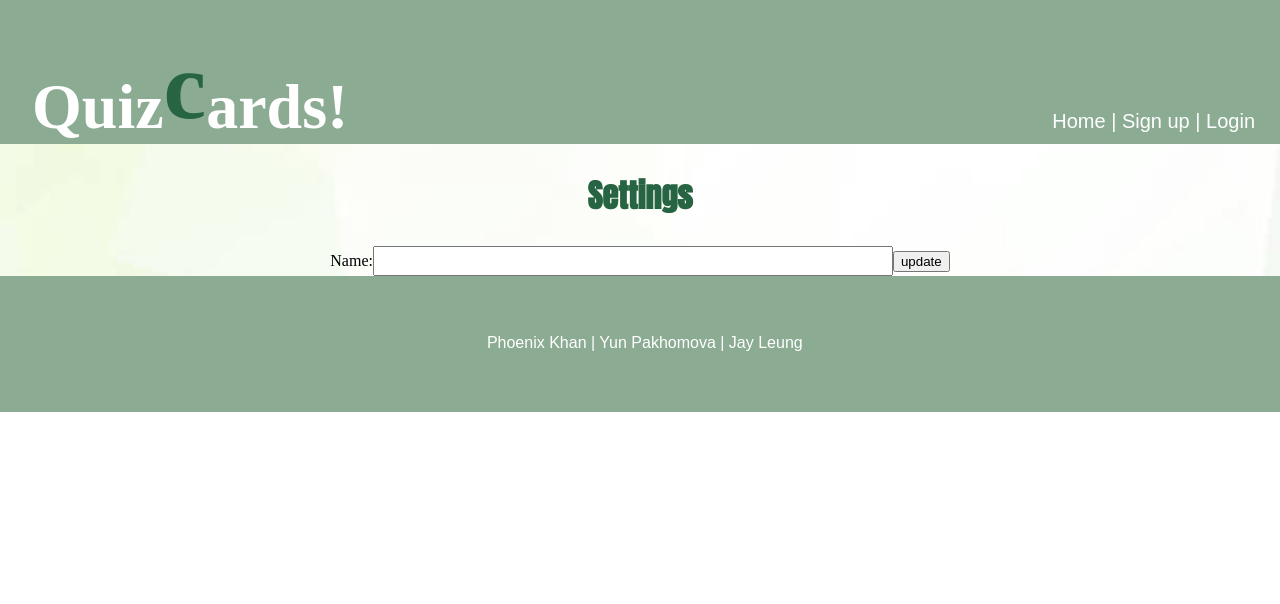
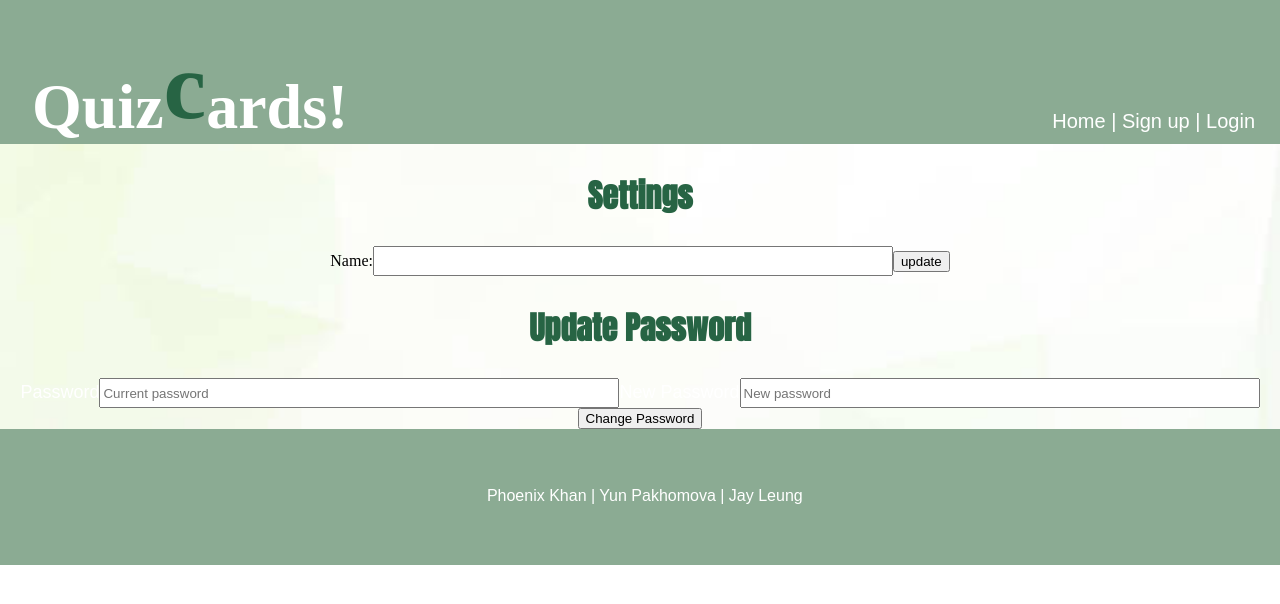
Before and after one commit to yuniapak/quizcards, a React (Create React App) app in the folder client/: page /Settings in a window 1280 px wide. Shown: the top 604 px of the page. Built offline with nearby package versions, Linux system fonts and the light colour scheme; a web font is replaced by a local one.

Commit message:
password update

```diff
--- /dev/null
+++ b/client/src/components/updatePassword.jsx
@@ -0,0 +1,54 @@
+import axios from 'axios'
+import { useState } from 'react'
+const UpdatePassword = ({user}) => {
+const [passwordForm, setPasswordForm] = useState({password:'', newPassword: ''})
+
+const updatePassword = async(form) =>{
+   try{
+    const res = await axios.put(`http://localhost:3001/api/auth/update/${user.id}`, form )
+    console.log(res)
+}catch (error){
+    throw error
+}}
+
+
+const handleChange = (event) => {
+    setPasswordForm({ ...passwordForm, [event.target.name]: event.target.value })
+    console.log(passwordForm)
+  }
+
+  const handleSubmit = async (e) => {
+    e.preventDefault()
+    updatePassword(passwordForm)
+    //console.log(newName)
+  }
+
+    return <div>
+        <h2>Update Password</h2>
+         <form onSubmit={handleSubmit}>
+
+        <label htmlFor="password">Password</label>
+        <input
+          name="password"
+          type="password"
+          placeholder='Current password'
+          value={passwordForm.password}
+          contentEditable="true"
+          onChange={handleChange}
+          required
+        ></input>
+        <label htmlFor="password">New Password</label>
+        <input
+          name="newPassword"
+          type="password"
+          placeholder='New password'
+          value={passwordForm.newPassword}
+          contentEditable="true"
+          onChange={handleChange}
+          required
+        ></input>
+        <button type="submit">Change Password</button>
+      </form>
+    </div>
+}
+export default UpdatePassword
--- a/client/src/pages/quiz.js
+++ b/client/src/pages/quiz.js
@@ -1,24 +1,24 @@
-import { useState, useEffect } from "react";
-import axios from "axios";
+import { useState, useEffect } from 'react'
+import axios from 'axios'
 
 const Quiz = ({ cardsObj, subject }) => {
-  const [currentQuestion, setQuestion] = useState(0);
-  const [currentScore, setScore] = useState(0);
-  const [popup, setPopup] = useState(false);
-  const [idOfCard, setIdOfCard] = useState("");
+  const [currentQuestion, setQuestion] = useState(0)
+  const [currentScore, setScore] = useState(0)
+  const [popup, setPopup] = useState(false)
+  const [idOfCard, setIdOfCard] = useState('')
 
   const showAnswer = (e) => {
-    setPopup(true);
-    setIdOfCard(e.target.id);
-    console.log(idOfCard);
-  };
+    setPopup(true)
+    setIdOfCard(e.target.id)
+    console.log(idOfCard)
+  }
 
   const addScore = () => {
-    setScore(currentScore + 1);
-    setPopup(false);
-  };
+    setScore(currentScore + 1)
+    setPopup(false)
+  }
 
-  useEffect(() => {}, []);
+  useEffect(() => {}, [])
 
   return (
     <div>
@@ -30,7 +30,7 @@ const Quiz = ({ cardsObj, subject }) => {
           <div key={card.id}>
             <h3>{card.question}</h3>
 
-            <input type="text" value="Answer..." />
+            <input type="text" placeholder="Answer..." />
             <div>
               <button id={card.id} onClick={showAnswer}>
                 Check Answer
@@ -56,10 +56,10 @@ const Quiz = ({ cardsObj, subject }) => {
         ))}
       </div>
       <div className="score">
-        You Answered <span className="currentScore">{currentScore}</span>{" "}
+        You Answered <span className="currentScore">{currentScore}</span>{' '}
         Correct
       </div>
     </div>
-  );
-};
-export default Quiz;
+  )
+}
+export default Quiz
--- a/client/src/pages/settings.js
+++ b/client/src/pages/settings.js
@@ -1,5 +1,6 @@
 import axios from 'axios'
 import { useState } from 'react'
+import UpdatePassword from '../components/updatePassword'
 
 const Settings = ({ user, userName }) => {
   const [newName, setNewName] = useState({ name: '' })
@@ -41,6 +42,7 @@ const Settings = ({ user, userName }) => {
         ></input>
         <button type="submit">update</button>
       </form>
+      <UpdatePassword user={user} />
     </div>
   )
 }
```
